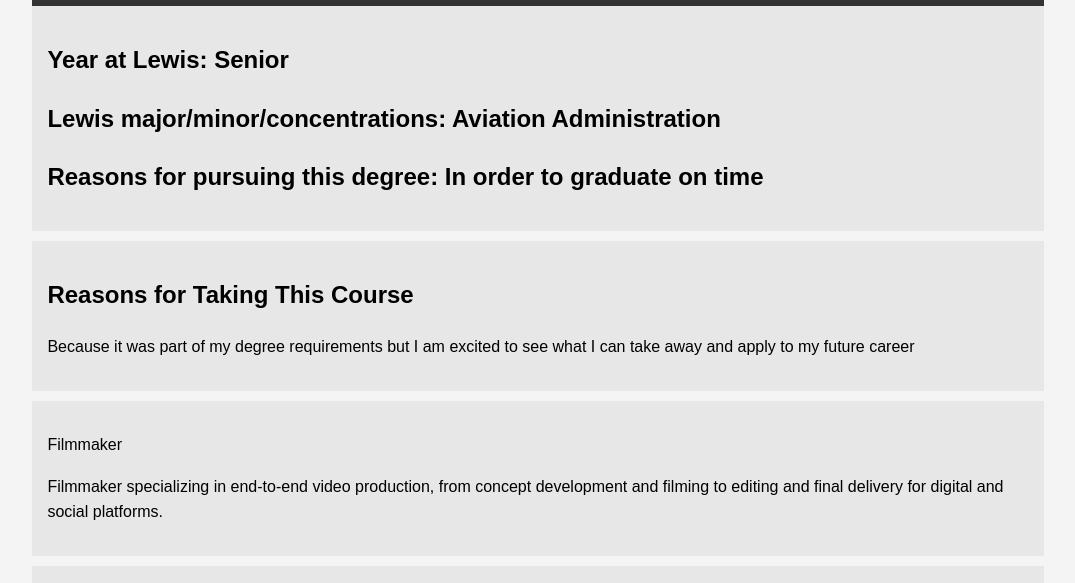
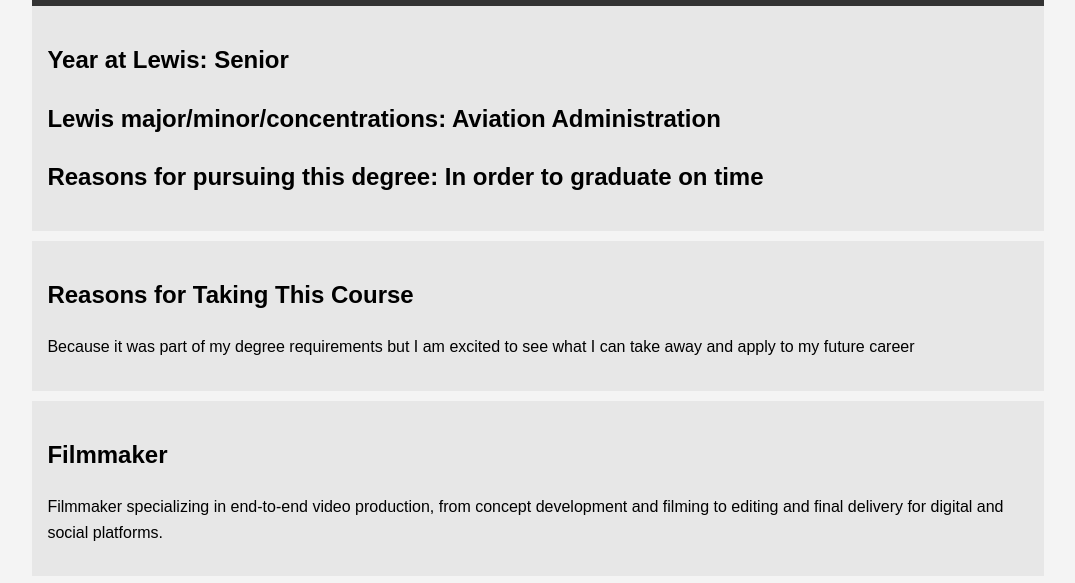
Before and after one commit to cdominguez11/me, a plain HTML site: page index.html in a window 1280 px wide. Shown: the part 144-727 px from the top of the page, without its empty margins (102-1177 px from the left). Drawn offline with Linux system fonts and the light colour scheme.

Commit message:
Update index.html

```diff
--- a/index.html
+++ b/index.html
@@ -21,7 +21,7 @@
         .main-info h1 {
             margin: 0;
         }
-        .hobbies, .lewis, .course, .job, .fun fact {
+        .hobbies, .lewis, .course, .job {
             background: #e7e7e7;
             padding: 15px;
             margin-bottom: 10px;
@@ -47,7 +47,7 @@
         </section>
 
 		<section class="job">
-            <p>Filmmaker</p>
+            <h1>Filmmaker</h1>
 			<p>Filmmaker specializing in end-to-end video production, from concept development and filming to editing and final delivery for digital and social platforms.</p>
         </section>
 
```
